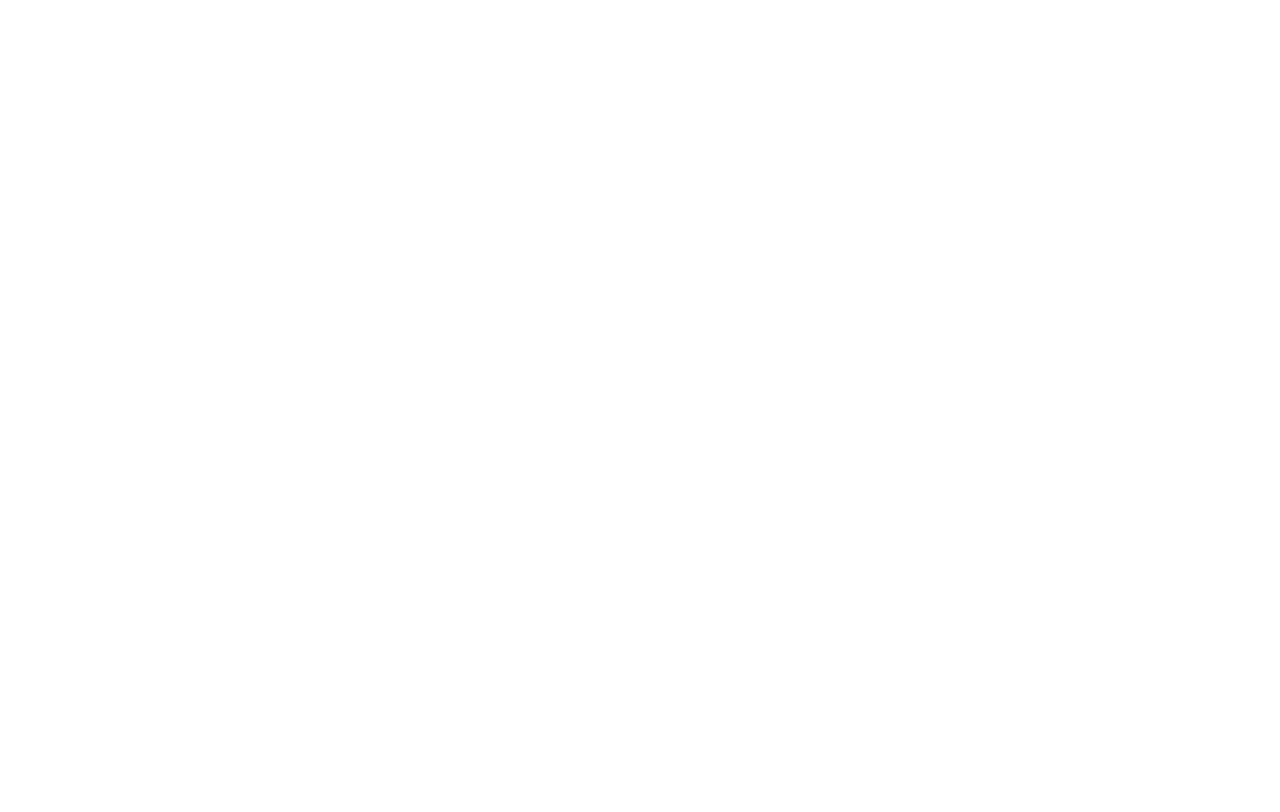
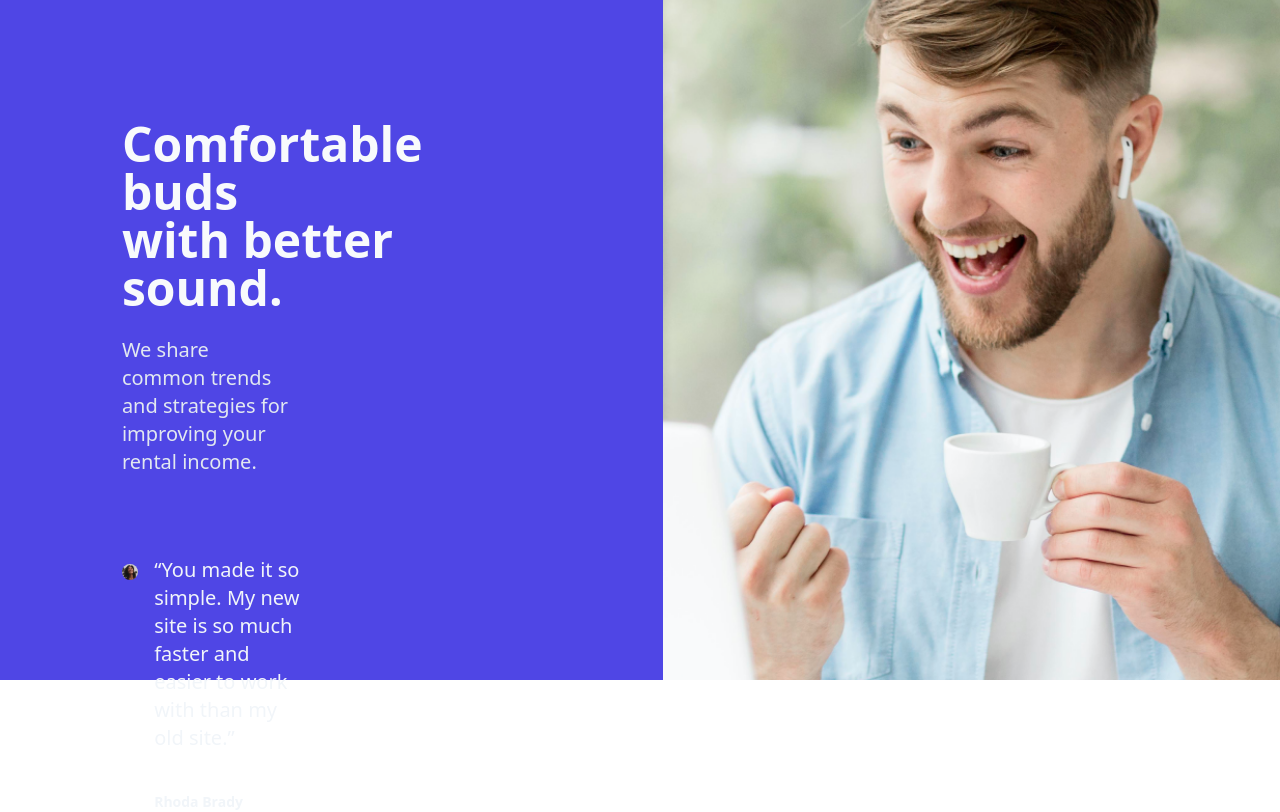
Before and after one commit to juliancoder22/airpods-website, a React (Vite) app: page / in a window 1280 px wide. Shown: the part 920-1732 px from the top of the page. Before the commit the page ends 800 px from the top, so only its background shows below. Built offline with nearby package versions, Linux system fonts and the light colour scheme.

Commit message:
feature review section created

```diff
--- a/src/App.tsx
+++ b/src/App.tsx
@@ -1,10 +1,12 @@
 import Hero from "./components/Hero/Hero";
+import Reviews from "./components/Reviews/Reviews";
 import "./index.css";
 
 function App() {
   return (
     <>
       <Hero />
+      <Reviews />
     </>
   );
 }
--- /dev/null
+++ b/src/components/Reviews/Reviews.tsx
@@ -0,0 +1,36 @@
+import reviewsBackground from "../../assets/reviews-img.png";
+import reviewSvg from "../../assets/review.svg";
+
+const Reviews = () => {
+  return (
+    <div className="flex h-screen bg-indigo-600 justify-end">
+      <div className="flex flex-col p-60">
+        <h1 className="font-bold text-5xl text-slate-50">
+          Comfortable buds <br />
+          with better sound.
+        </h1>
+        <p className="mt-6 text-slate-200 text-xl w-7/12 font-thin">
+          We share common trends and strategies for improving your rental
+          income.
+        </p>
+        <div className="flex mt-20">
+          <div className="flex flex-col justify-start pt-2 pr-4">
+            <img src={reviewSvg} alt="review image" />
+          </div>
+          <div className="flex flex-col">
+            <p className="text-slate-100 text-xl w-7/12">
+              “You made it so simple. My new site is so much faster and easier
+              to work with than my old site.”
+            </p>
+            <span className="text-sm text-slate-100 mt-10 font-semibold">
+              Rhoda Brady
+            </span>
+          </div>
+        </div>
+      </div>
+      <img src={reviewsBackground} alt="" />
+    </div>
+  );
+};
+
+export default Reviews;
```
Also changed, not shown: src/assets/review.svg (added), src/assets/reviews-img.png (added).
